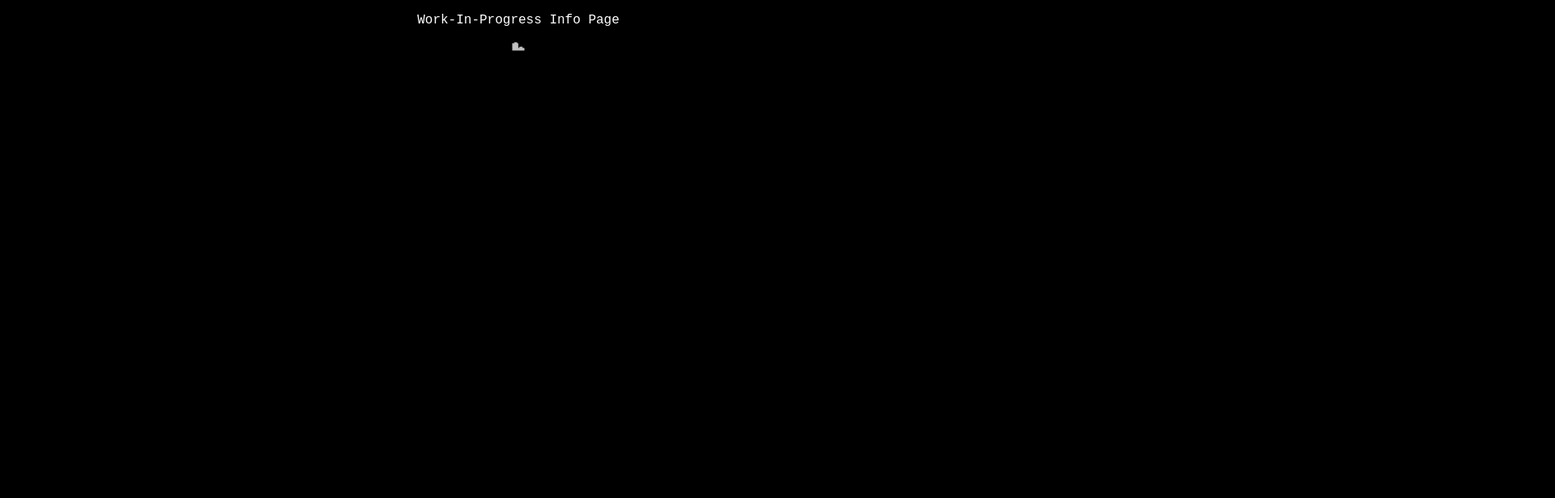
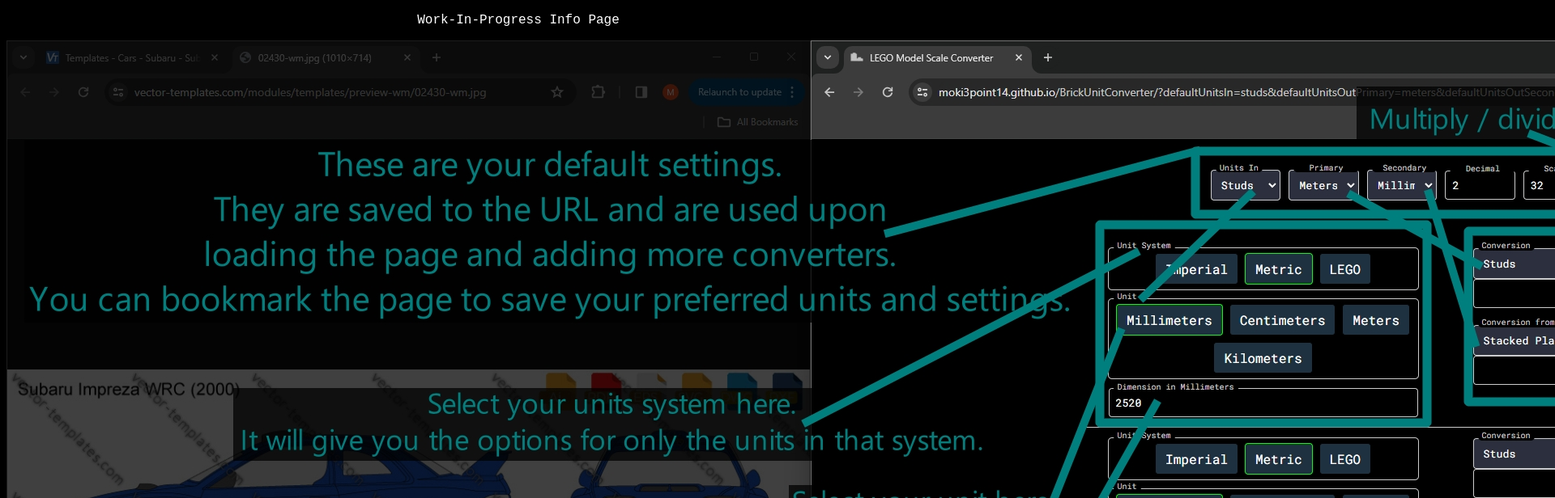
Before and after one commit to Brick-Tools/BrickUnitConverter, a plain HTML site: page info.html in a window 1280 px wide. Shown: the top 616 px of the page at 81% size, 1920 px wide, since content can reach past the window. Drawn offline with Linux system fonts and the light colour scheme.

Commit message:
Update info.html

```diff
--- a/info.html
+++ b/info.html
@@ -8,6 +8,6 @@
 </head>
 <body>
   <p>Work-In-Progress Info Page</p>
-    <img src="brickunitconverterFavicon1.png" alt="Info Image">
+    <img src="BrickUnitConverterInfo.jpg" alt="Info Image">
 </body>
 </html>
```
